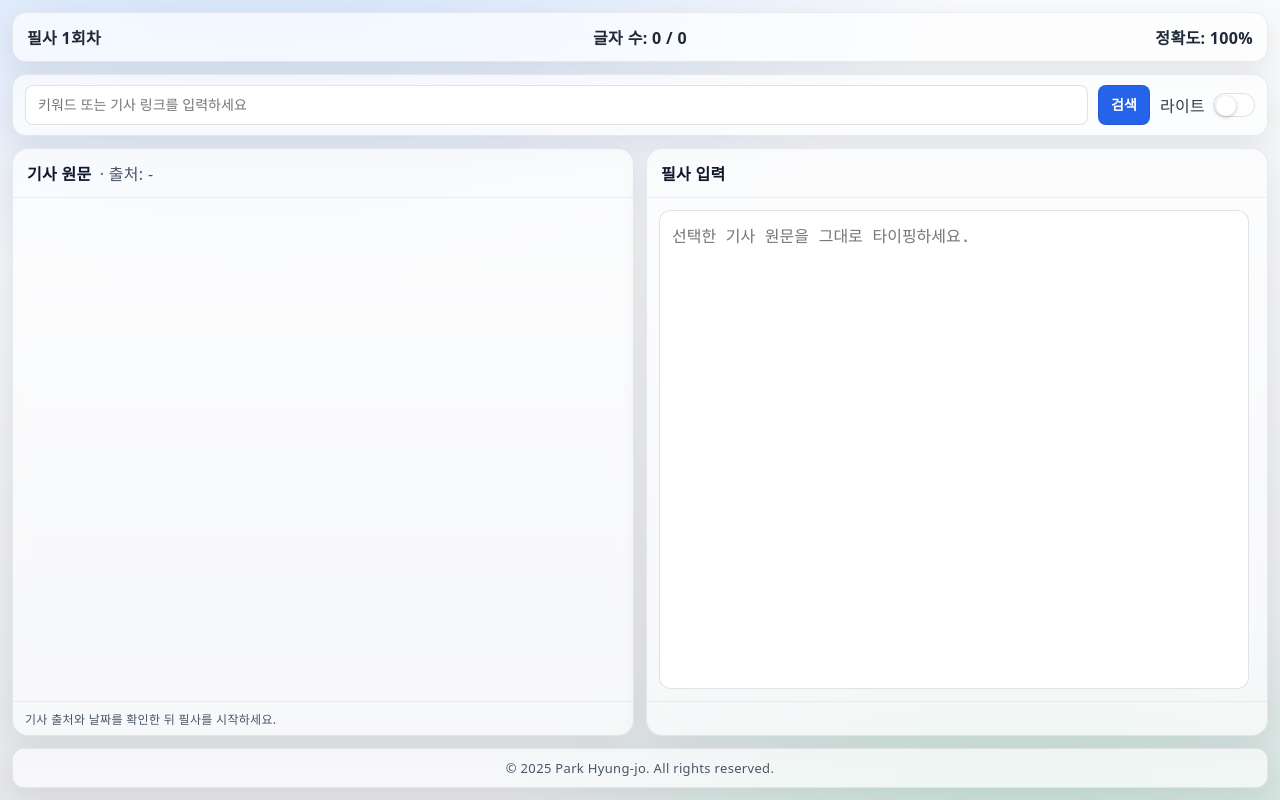
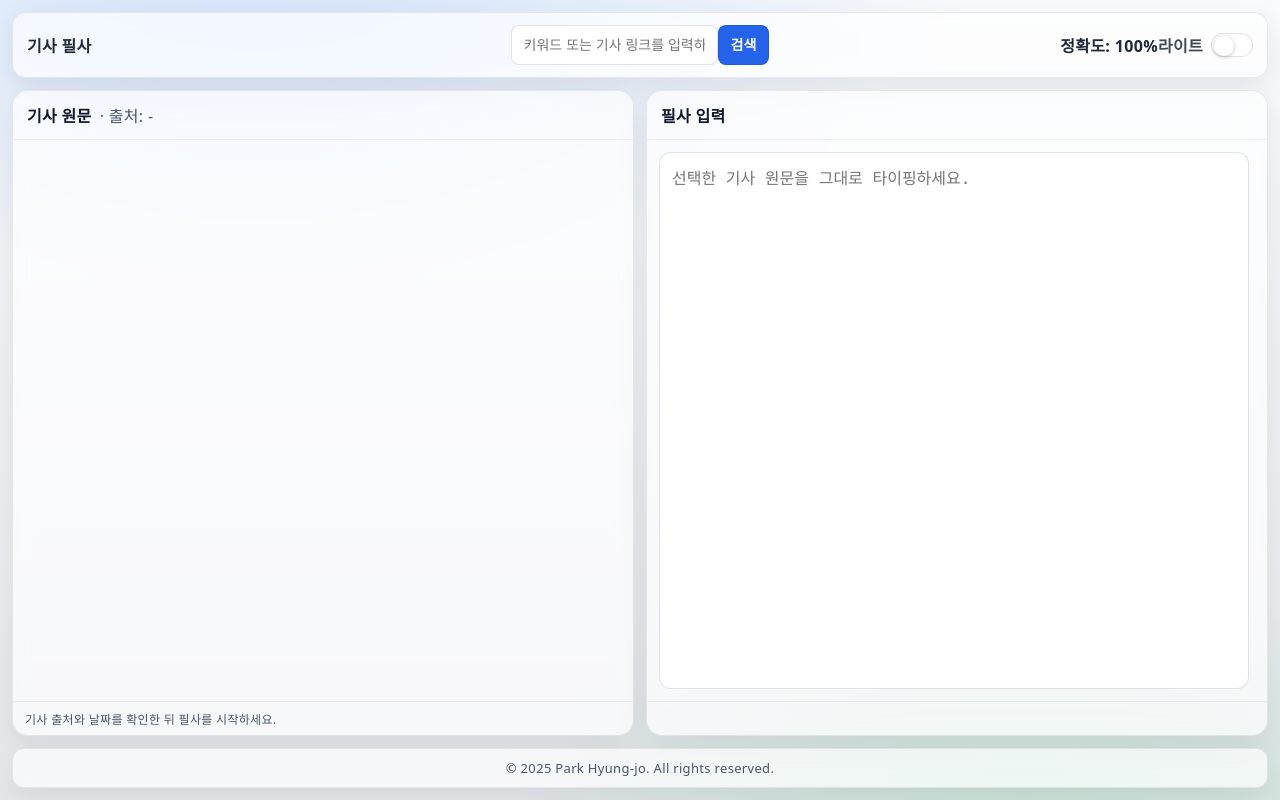
Before and after one commit to Walpin007/article-typing-app, a React (Vite) app: page / in a window 1280 px wide. Built offline with nearby package versions, Linux system fonts and the light colour scheme.

Commit message:
fix: 상단바 검색바 통일

```diff
--- a/src/App.jsx
+++ b/src/App.jsx
@@ -385,17 +385,11 @@ export default function App() {
 
   return (
     <div className="container">
-      {/* 상단 상태 바 */}
+            {/* 상단 상태/검색 바 */}
       <div className="status">
-        <div className="left">필사 {round}회차</div>
-        <div className="center">
-          글자 수: {input.length} / {text.length}
-        </div>
-        <div className="right">정확도: {accuracy}%</div>
-      </div>
+        <div className="left appTitle">기사 필사</div>
 
-      {/* 검색 영역 */}
-      <div className="toolbar">
+        <div className="center topSearch">
           <input
             value={query}
             onChange={(event) => setQuery(event.target.value)}
@@ -407,14 +401,16 @@ export default function App() {
             }}
             disabled={loading}
             placeholder="키워드 또는 기사 링크를 입력하세요"
-          style={{ flex: 1, minWidth: 220 }}
           />
 
           <button onClick={doSearch} disabled={loading}>
             {loading ? "검색 중…" : "검색"}
           </button>
+        </div>
 
-        {/* 테마 토글 */}
+        <div className="right topRight">
+          <span>정확도: {accuracy}%</span>
+
           <div className="themeToggle" title="테마 전환">
             <span style={{ opacity: 0.85 }}>
               {theme === "dark" ? "다크" : "라이트"}
@@ -427,6 +423,7 @@ export default function App() {
               onClick={toggleTheme}
             >
               <div className="knob" />
+            </div>
           </div>
         </div>
       </div>
```
Lines whose indentation alone changed are shown as unchanged.
